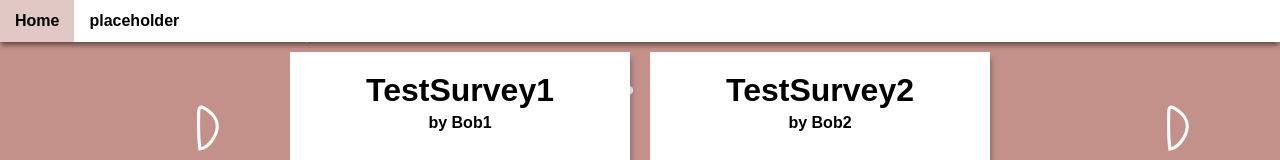
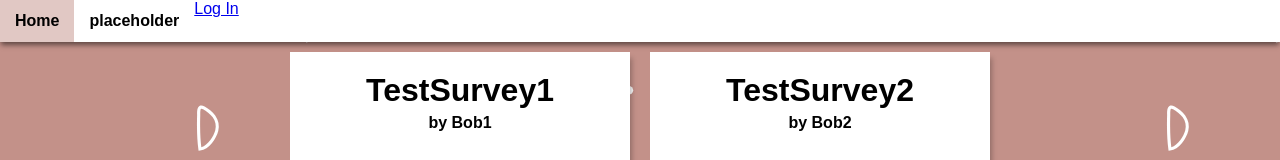
Before and after one commit to AndrasIstvanRacz/survey-app-frontend, a React (Create React App) app: page / in a window 1280 px wide. Shown: the top 160 px of the page. Built offline with nearby package versions, Linux system fonts and the light colour scheme.

Commit message:
Log In Link added to the navbar

```diff
--- a/src/components/Navigation/Navigation.js
+++ b/src/components/Navigation/Navigation.js
@@ -9,6 +9,7 @@ class Navigation extends React.Component {
         <div className="NavButtonsContainer">
           <Link className="NavButtons" to="/">Home</Link>
           <Link className="NavButtons" to="/">placeholder</Link>
+          <Link className="LoginButton" to="/login">Log In</Link>
         </div>
     );
   }
```
